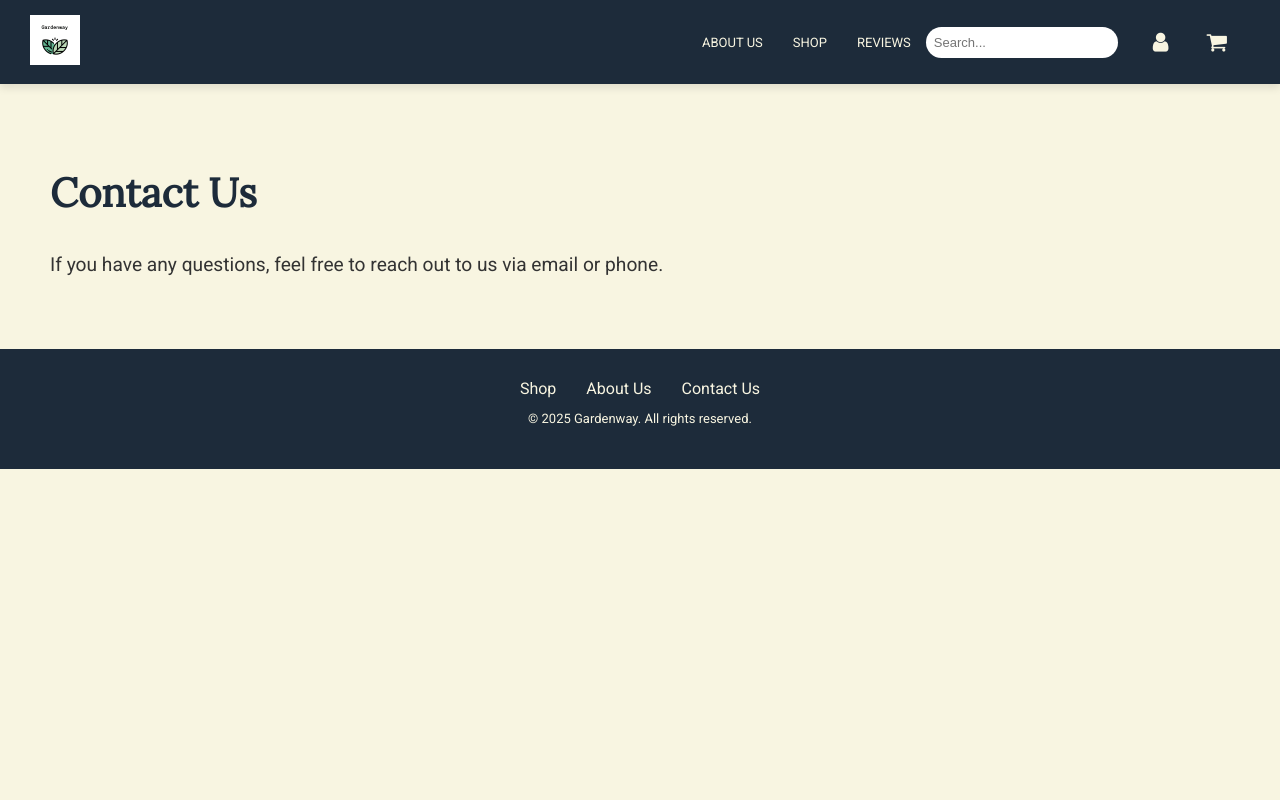
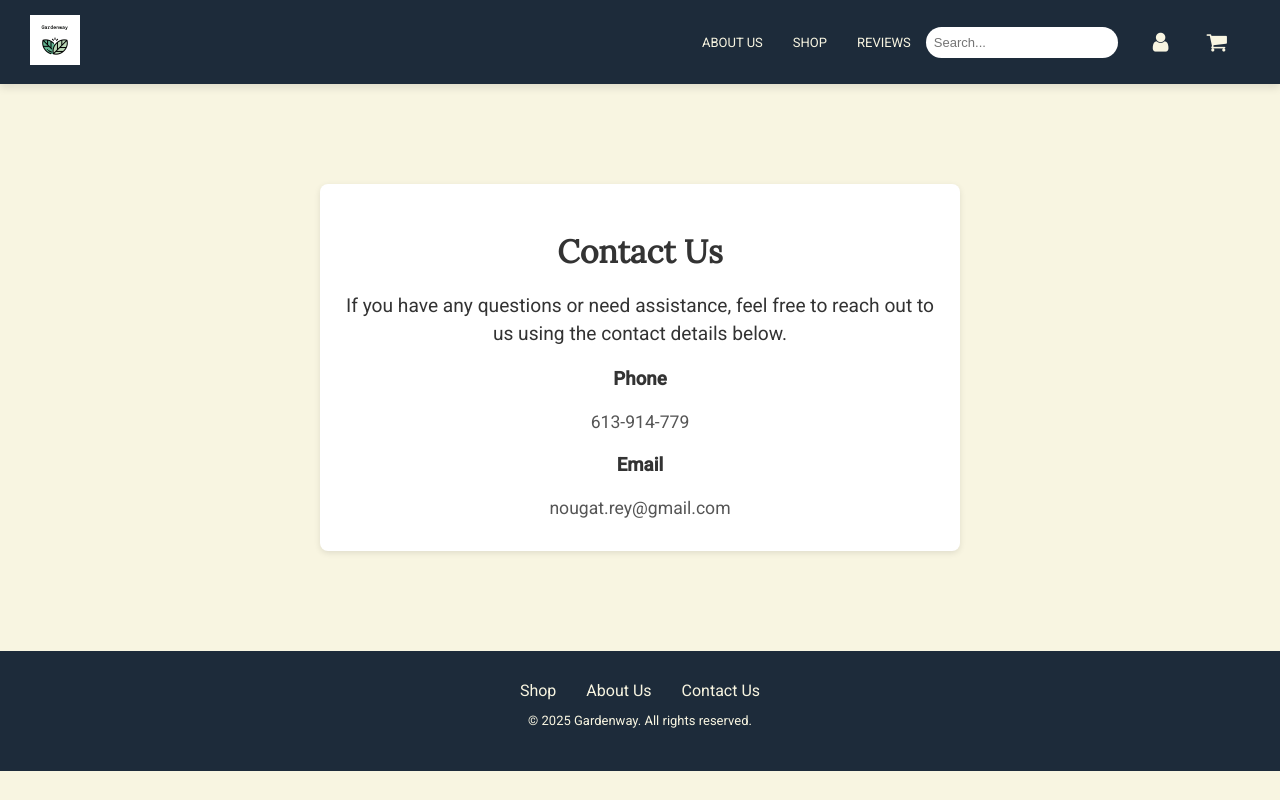
Before and after one commit to nougat-rey/gardenway_frontend, a React (Create React App) app: page /contact in a window 1280 px wide. Built offline with nearby package versions, Linux system fonts and the light colour scheme.

Commit message:
Populate Contact Us page

```diff
--- /dev/null
+++ b/src/components/ContactUs.css
@@ -0,0 +1,33 @@
+/* ContactUs.css */
+
+/* Overall container styling */
+.contact-container {
+  max-width: 600px;
+  margin: 50px auto;
+  padding: 20px;
+  text-align: center;
+  background-color: #fff;
+  border-radius: 8px;
+  box-shadow: 0 2px 6px rgba(0, 0, 0, 0.1);
+  font-family: 'Roboto', sans-serif;
+}
+
+/* Title Styling */
+.contact-title {
+  font-size: 2rem;
+  color: #333;
+  margin-bottom: 20px;
+  font-weight: 600;
+}
+
+/* Contact Info Styling */
+.contact-info {
+  font-size: 1.1rem;
+  color: #555;
+  margin: 10px 0;
+}
+
+.contact-info strong {
+  font-weight: 600;
+  color: #1d2b3a;
+}
--- a/src/components/ContactUs.js
+++ b/src/components/ContactUs.js
@@ -1,11 +1,25 @@
 // src/components/ContactUs.js
 import React from 'react';
+import './ContactUs.css';  // Import a separate CSS file for styles
 
 const ContactUs = () => {
   return (
-    <div>
-      <h2>Contact Us</h2>
-      <p>If you have any questions, feel free to reach out to us via email or phone.</p>
+    <div className="contact-container">
+      <h2 className="contact-title">Contact Us</h2>
+      <p className="contact-description">
+        If you have any questions or need assistance, feel free to reach out to us using the contact details below.
+      </p>
+
+      <div className="contact-details">
+        <div className="contact-item">
+          <h3>Phone</h3>
+          <p className="contact-info">613-914-779</p>
+        </div>
+        <div className="contact-item">
+          <h3>Email</h3>
+          <p className="contact-info">nougat.rey@gmail.com</p>
+        </div>
+      </div>
     </div>
   );
 };
```
